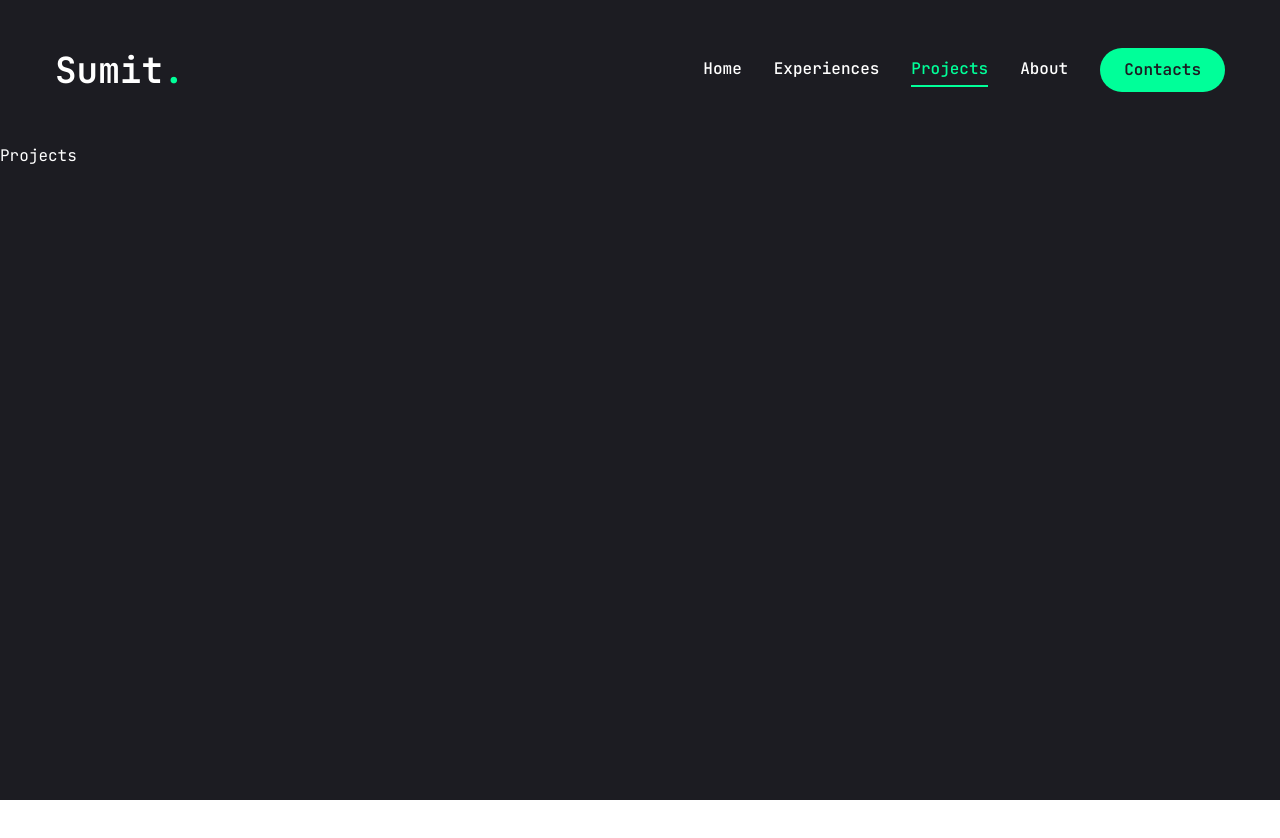
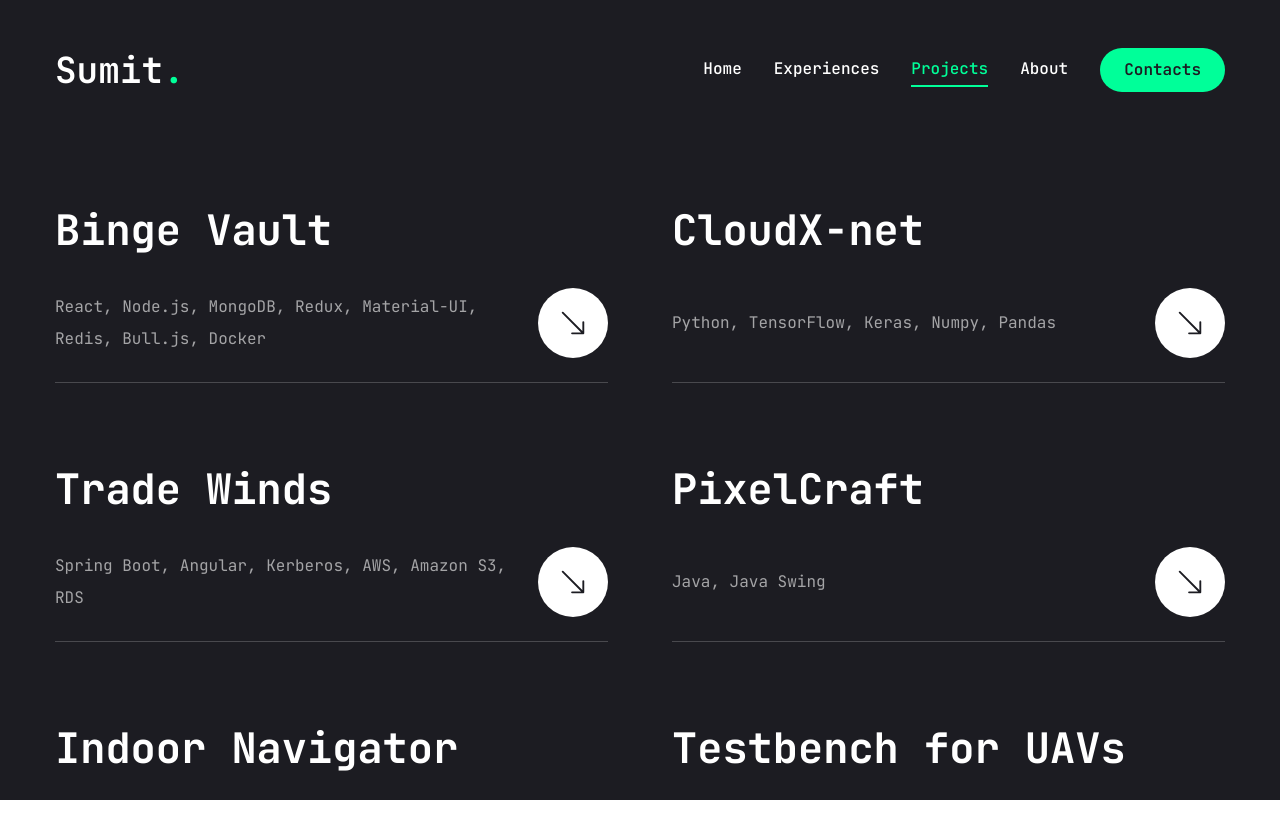
Before and after one commit to sumitkanu/sumitkanu.github.io, a Next.js app: page /projects in a window 1280 px wide. Shown: the top 838 px of the page. Before the commit the page ends 800 px from the top, so only its background shows below. Built offline with nearby package versions, Linux system fonts and the light colour scheme.

Commit message:
projects page

```diff
--- a/app/experiences/page.jsx
+++ b/app/experiences/page.jsx
@@ -6,7 +6,7 @@ import { motion } from "framer-motion";
 
 const experiences = [
   {
-    title: "Full Stack",
+    title: "Full Stack Developer",
     company: "Citigroup",
     date: "2022 - 2024",
     details: [
@@ -52,7 +52,7 @@ const Experiences = () => {
   };
 
   return (
-    <section className="min-h-[80vh] flex flex-col justify-center py-12 xl:py-0">
+    <section className="min-h-[80vh] flex flex-col justify-center py-12 xl:py-12">
       <div className="container mx-auto">
         <div
           className="grid grid-cols-1 sm:grid-cols-2 gap-8 sm:gap-16"
--- a/app/projects/page.jsx
+++ b/app/projects/page.jsx
@@ -1,7 +1,148 @@
+"use client";
+
+import { useState } from "react";
+import { BsArrowDownRight } from "react-icons/bs";
+import { motion } from "framer-motion";
+
+const projects = [
+  {
+    title: "Binge Vault",
+    stack: "React, Node.js, MongoDB, Redux, Material-UI, Redis, Bull.js, Docker",
+    details: [
+      "Developed a media tracker with React.js, Node.js, and MongoDB, featuring user authentication, personalized recommendations, and an OpenAI-powered chatbot for enhanced user interaction. Deployed via Docker and CI/CD pipelines.",
+      "Optimized performance with Bull.js for queuing and Redis for caching, ensuring efficient API usage and scalability.",
+    ],
+  },
+  {
+    title: "CloudX-net",
+    stack: "Python, TensorFlow, Keras, Numpy, Pandas",
+    details: [
+      "Developed a novel architecture for cloud segmentation from satellite imagery, incorporating Atrous Spatial Pyramid Pooling (ASPP) and Separable Convolutions to improve accuracy by 2% over existing benchmarks.",
+      "Experimented with multiple deep learning architectures, including RS-Net, CloudSegNet, CloudNet, and Deep Pyramid Networks, before innovating CloudX-net, which reduced the number of trainable parameters to half.",
+    ],
+  },
+  {
+    title: "Trade Winds",
+    stack: "Spring Boot, Angular, Kerberos, AWS, Amazon S3, RDS",
+    details: [
+      "Built a stock trading platform with a Spring Boot backend, Angular frontend, and RESTful APIs for stock tracking and transactions.",
+      "Integrated AuthO SSO authentication using the SPNEGO protocol, providing secure, single sign-on capabilities.",
+      "Hosted the application using AWS: Amazon S3, and RDS for DB, ensuring high availability, and scalability.",
+    ],
+  },
+  {
+    title: "PixelCraft",
+    stack: "Java, Java Swing",
+    details: [
+      "Developed an image processing tool, applying design patterns to make the application scalable, secure, and efficient.",
+      "Designed a GUI in Swing, following UI design principles to offer users optimal user experience.",
+      "The tool allows users to extract components, compress, rotate, and transform images while offering split previews.",
+    ],
+  },
+  {
+    title: "Indoor Navigator",
+    stack: "Python, ESP8266, Raspberry Pi",
+    details: [
+      "Implemented a precise indoor geofencing solution using WiFi signal strength and fingerprinting algorithms.",
+      "Achieved location accuracy within one meter, further refined positioning with the K-Nearest Neighbor algorithm.",
+    ],
+  },
+  {
+    title: "Testbench for UAVs",
+    stack: "Python, Raspberry Pi, Gyroscopes, NAZE 32",
+    details: [
+      "Designed a UAV test bench to measure thrust, pitch, roll, and yaw using gyroscopes and encoders integrated with a Raspberry Pi.",
+      "Developed a quadcopter equipped with a NAZE 32 flight controller and validated its performance using controlled Python scripts.",
+    ],
+  },
+];
+
 const Projects = () => {
+  const [activeIndex, setActiveIndex] = useState(null);
+
+  const toggleDetails = (index) => {
+    setActiveIndex(activeIndex === index ? null : index);
+  };
+
   return (
-    <div> Projects</div>
-  )
-}
+    <section className="min-h-[80vh] flex flex-col justify-center py-12 xl:py-12">
+      <div className="container mx-auto">
+        <div
+          className="grid grid-cols-1 sm:grid-cols-2 gap-8 sm:gap-16"
+          style={{
+            gridAutoRows: "min-content",
+          }}
+        >
+          {projects.map((proj, index) => (
+            <div
+              key={index}
+              className="flex flex-col sm:gap-4 gap-6"
+            >
+              {/* Project Card */}
+              <button
+                onClick={() => toggleDetails(index)}
+                className="flex flex-col items-start gap-4 group"
+              >
+                <h2 className={`text-[42px] text-left font-bold group-hover:text-accent transition-all duration-500 ${activeIndex === index ? "text-accent" : "text-white"}`}>
+                  {proj.title}
+                </h2>
+                <div className="flex justify-between items-center w-full">
+                  <div className="justify-start items-start text-left">
+                    <p className="text-white/60">{proj.stack}</p>
+                  </div>
+                  <div
+                    className={`w-[70px] h-[70px] rounded-full group-hover:bg-accent transition-all duration-500 flex items-center justify-center group-hover:rotate-45 ${activeIndex === index ? "bg-accent rotate-45" : "bg-white"}`}
+                    style={{aspectRatio: "1 / 1", }}
+                  >
+                    <BsArrowDownRight className="text-primary text-3xl" />
+                  </div>
+                </div>
+                <hr className="border-t border-white/20 w-full mt-2" />
+              </button>
 
-export default Projects
+              {/* Description on mobile */}
+              {activeIndex === index && (
+                <motion.div
+                  initial={{ opacity: 0, height: 0 }}
+                  animate={{ opacity: 1, height: "auto" }}
+                  exit={{ opacity: 0, height: 0 }}
+                  transition={{ duration: 0.5 }}
+                  className="bg-gray-800 p-4 rounded-lg shadow-lg text-white sm:hidden"
+                >
+                  <ul className="list-disc pl-6 text-white/80">
+                    {proj.details.map((detail, i) => (
+                      <li key={i}>{detail}</li>
+                    ))}
+                  </ul>
+                </motion.div>
+              )}
+            </div>
+          ))}
+
+          {/* Render Description Row for Desktop */}
+          {activeIndex !== null && (
+            <motion.div
+              initial={{ opacity: 0, height: 0 }}
+              animate={{ opacity: 1, height: "auto" }}
+              exit={{ opacity: 0, height: 0 }}
+              transition={{ duration: 0.5 }}
+              className="col-span-2 bg-gray-800 p-4 rounded-lg shadow-lg text-white hidden sm:block"
+              style={{
+                gridColumn: "1 / span 2",
+                gridRow: Math.ceil((activeIndex + 1) / 2) + 1,
+              }}
+            >
+              <ul className="list-disc pl-6 text-white/80">
+                {projects[activeIndex]?.details.map((detail, i) => (
+                  <li key={i}>{detail}</li>
+                ))}
+              </ul>
+            </motion.div>
+          )}
+        </div>
+      </div>
+    </section>
+  );
+};
+
+export default Projects;
```
